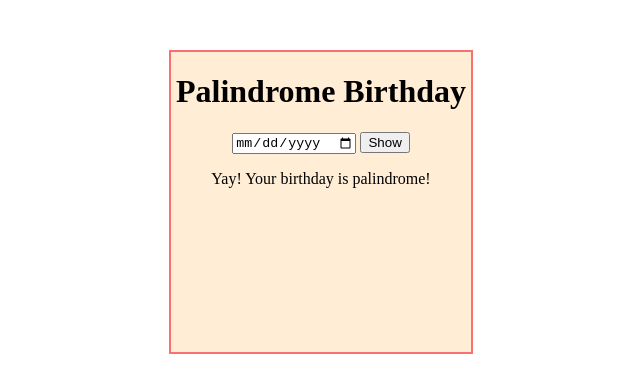
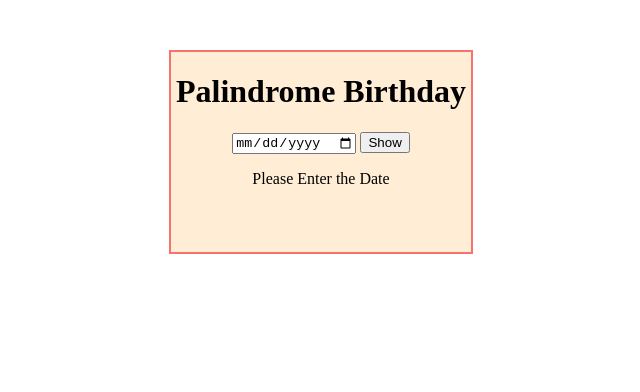
Before and after one commit to SarawadeShrutika/Mark_13, a plain HTML site: page index.html in a window 1280 px wide. Both pictures are taken after a click on the button "Show". Shown: the whole page, without its empty margins (319-959 px from the left). Drawn offline with Linux system fonts and the light colour scheme.

Commit message:
css changes

```diff
--- a/script.js
+++ b/script.js
@@ -151,9 +151,11 @@ function clickHandler(e) {
       const [ctr1, nextDate] = getNextPalindromeDate(date);
 
         resultDiv.innerText = `Palindrome Date nearest is ${nextDate.day}-${nextDate.month}-${nextDate.year}, you missed by ${ctr1} days.`;
+      }else {
+        resultDiv.innerText = "Yay! Your birthday is palindrome!";
       }
     } else {
-      resultDiv.innerText = "Yay! Your birthday is palindrome!";
+      resultDiv.innerText = "Please Enter the Date";
     }
   }
 
--- a/style.css
+++ b/style.css
@@ -3,7 +3,7 @@
     margin: auto;
     border: 2px solid #f87171;
     width:300px;
-    height: 300px;
+    height: 200px;
     margin-top: 50px;
     background-color: #ffedd5;
 }
```
